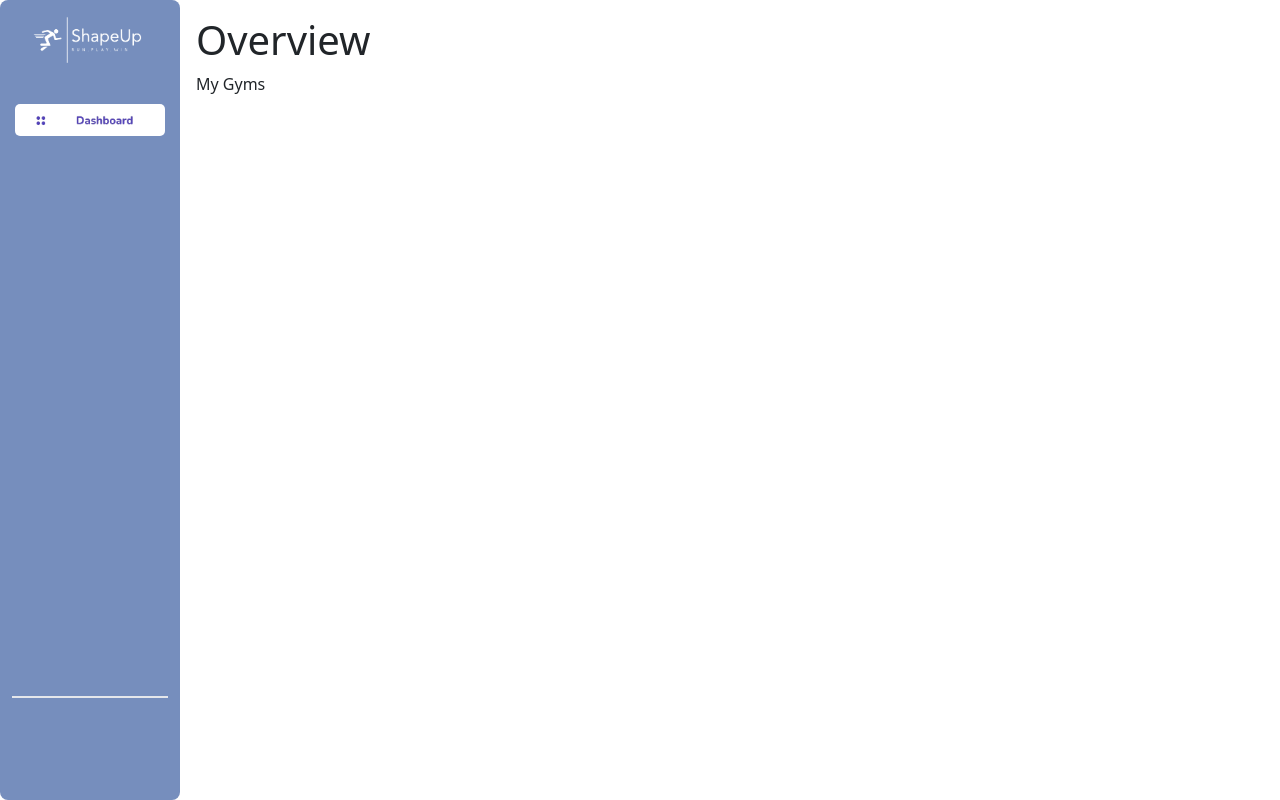
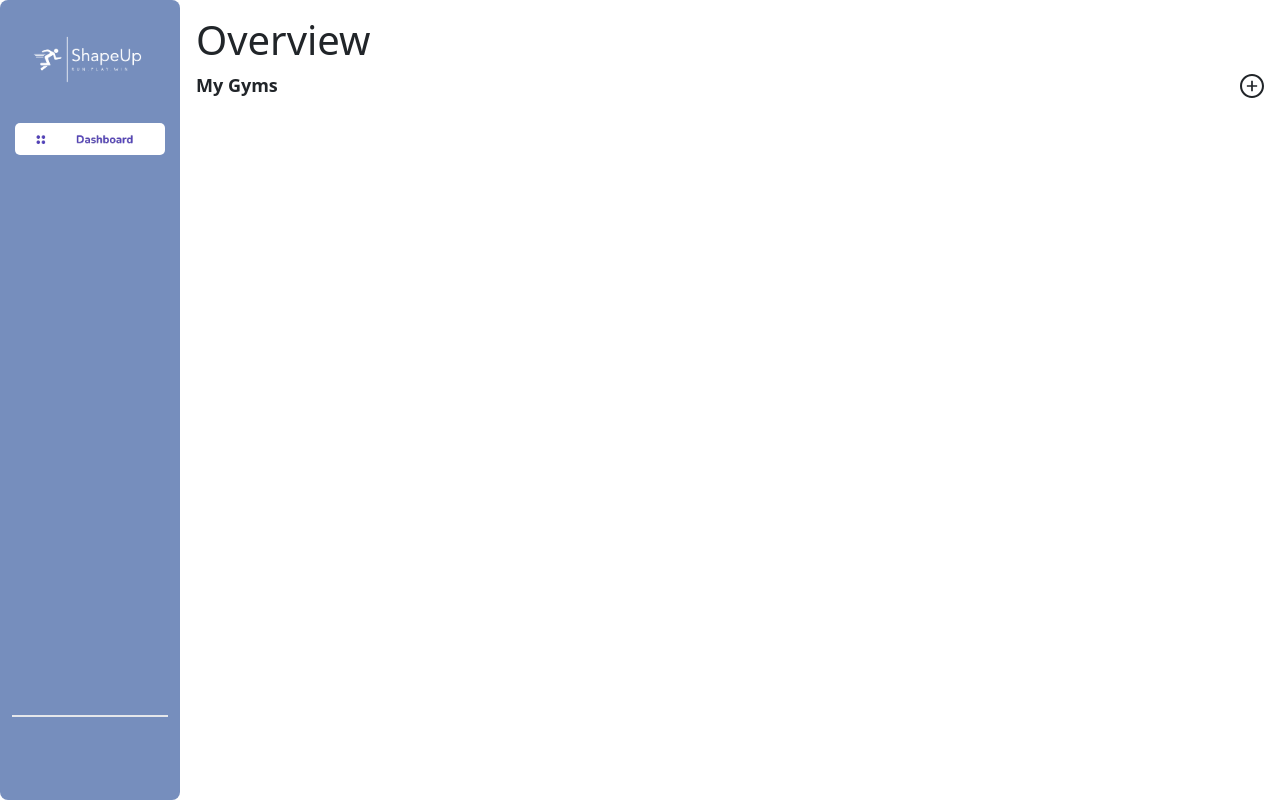
Before and after one commit to orshohat1/ShapeUp-UI, a React (Vite) app: page /dashboard in a window 1280 px wide. Built offline with nearby package versions, Linux system fonts and the light colour scheme.

Commit message:
clean code

```diff
--- a/src/Pages/Dashboard/Dashboard.less
+++ b/src/Pages/Dashboard/Dashboard.less
@@ -1,4 +1,3 @@
-// Dashboard.less
 @blue-primary: #768ebd;
 @bg-light: #f3f4f6;
 @bg-white: #ffffff;
@@ -32,7 +31,7 @@
 
     .logo {
         width: 190px;
-        margin-top: -80%;
+        margin-top: -55%;
     }
 
     .dashboard {
@@ -84,3 +83,21 @@
     margin-left: 0.3rem;
   }
 }
+
+.my-gyms-header {
+  display: flex;
+  align-items: center;
+  justify-content: space-between;
+  width: 100%;
+}
+
+.my-gyms-text {
+  margin: 0;
+  font-size: 18px;
+  font-weight: bold;
+}
+
+.plus-icon {
+  font-size: 24px;
+  cursor: pointer;
+}
--- a/src/Pages/Dashboard/Dashboard.tsx
+++ b/src/Pages/Dashboard/Dashboard.tsx
@@ -2,6 +2,7 @@ import React from 'react';
 import './Dashboard.less';
 import logo from '../../assets/Logo/shape-up.png';
 import dashboard from '../../assets/Logo/Dashboard.png';
+import { PlusCircleOutlined, EditOutlined, DeleteOutlined } from '@ant-design/icons';
 interface DashboardProps {
   children?: React.ReactNode;
 }
@@ -19,7 +20,10 @@ const Dashboard: React.FC<DashboardProps> = () => {
       {/* Main Content */}
       <main className="col bg-white p-3">
         <h1>Overview</h1>
-        <p>My Gyms</p>
+        <div className="my-gyms-header">
+            <p className="my-gyms-text">My Gyms</p>
+            <PlusCircleOutlined className="plus-icon" />
+        </div>
       </main>
     </div>
   </div>
```
